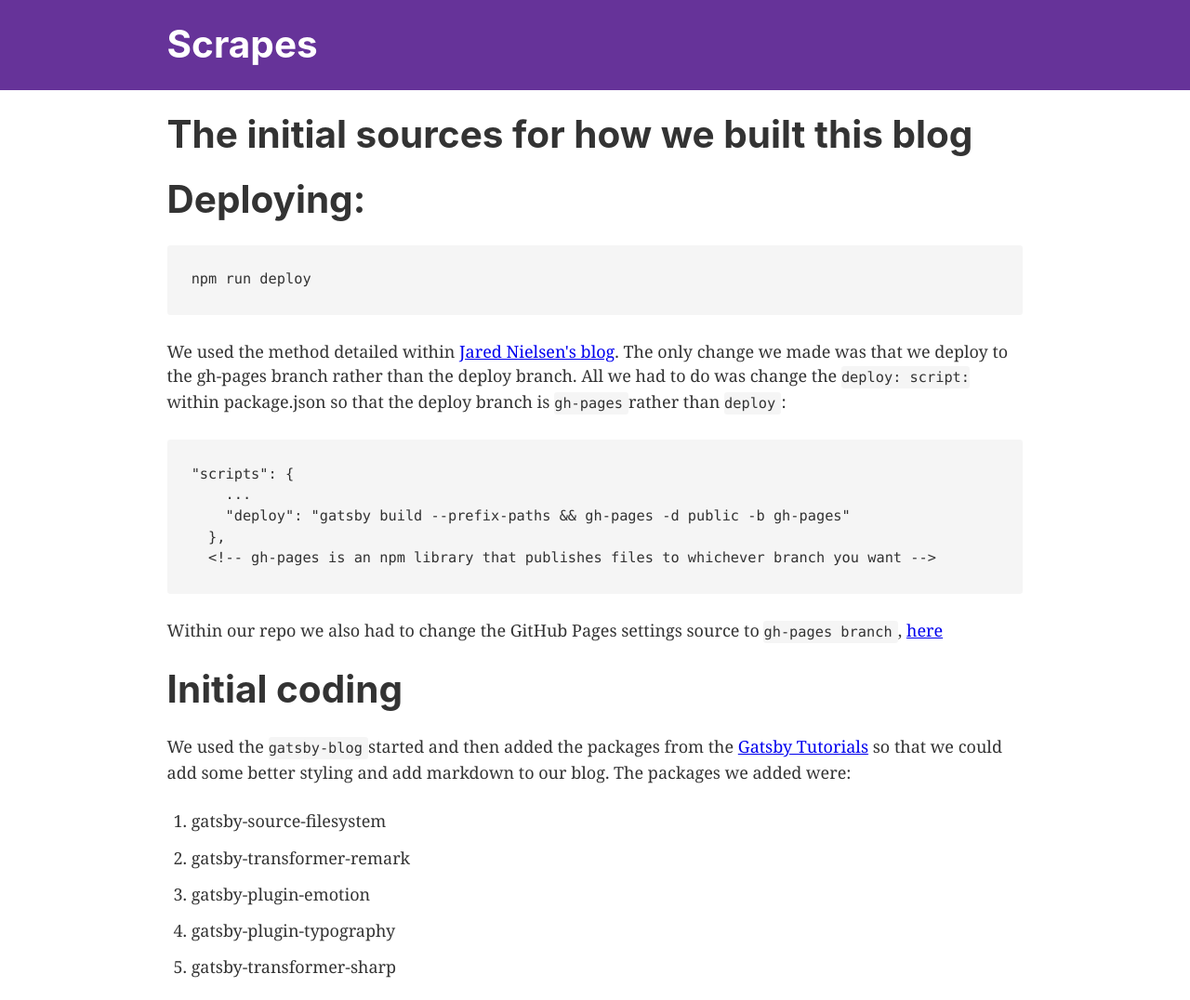
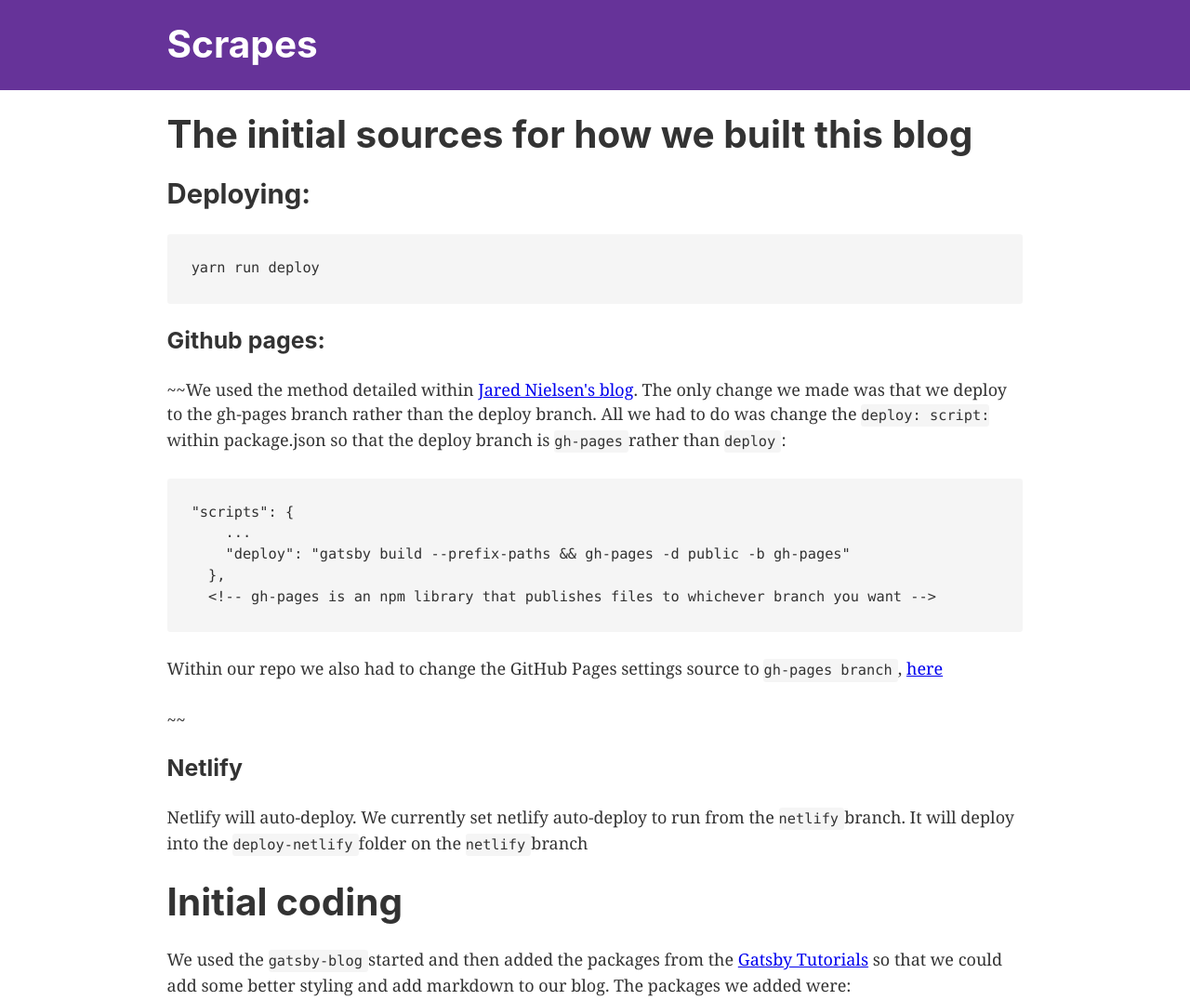
Before and after one commit to jdraths/scrapes, a Gatsby site: page /blog/how-we-built-this-blog/ in a window 1280 px wide. Shown: the top 1076 px of the page at 93% size. Built offline with nearby package versions, Linux system fonts and the light colour scheme; Gatsby itself is replaced by a stand-in of ours; some packages are replaced by stand-ins of ours; code samples lack their colours.

Commit message:
updated notes about deploy

````diff
--- a/src/blog/how-we-built-this-blog.md
+++ b/src/blog/how-we-built-this-blog.md
@@ -3,20 +3,33 @@ title: The initial sources for how we built this blog
 date: "2019-07-16"
 ---
 
-# Deploying:
-```
-npm run deploy
+## Deploying:
+
+```bash
+yarn run deploy
 ```
 
-We used the method detailed within [Jared Nielsen's blog](https://jarednielsen.com/deploy-gatsbyjs-github-pages-user/). The only change we made was that we deploy to the gh-pages branch rather than the deploy branch. All we had to do was change the `deploy: script:` within package.json so that the deploy branch is `gh-pages` rather than `deploy`:
-```
+### Github pages:
+
+~~We used the method detailed within [Jared Nielsen's blog](https://jarednielsen.com/deploy-gatsbyjs-github-pages-user/). The only change we made was that we deploy to the gh-pages branch rather than the deploy branch. All we had to do was change the `deploy: script:` within package.json so that the deploy branch is `gh-pages` rather than `deploy`:
+
+```json
 "scripts": {
     ...
     "deploy": "gatsby build --prefix-paths && gh-pages -d public -b gh-pages"
   },
   <!-- gh-pages is an npm library that publishes files to whichever branch you want -->
 ```
+
 Within our repo we also had to change the GitHub Pages settings source to `gh-pages branch`, [here](https://github.com/jdraths/scrapes/settings)
+
+~~
+
+### Netlify
+
+Netlify will auto-deploy. We currently set netlify auto-deploy to run from the `netlify` branch. It will deploy into the `deploy-netlify` folder on the `netlify` branch
+
+
 
 # Initial coding
 We used the `gatsby-blog` started and then added the packages from the [Gatsby Tutorials](https://www.gatsbyjs.org/tutorial/part-four/#recap-of-the-first-half-of-the-tutorial) so that we could add some better styling and add markdown to our blog. The packages we added were:
````
